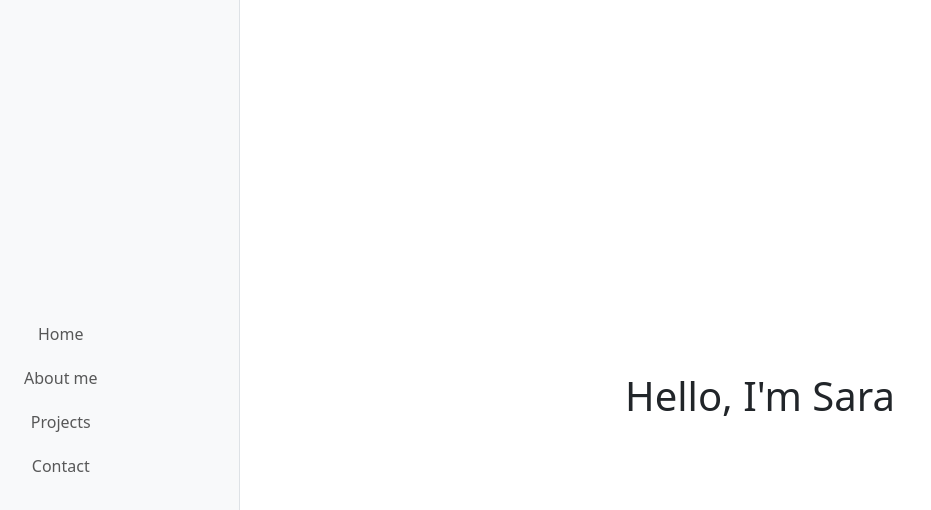
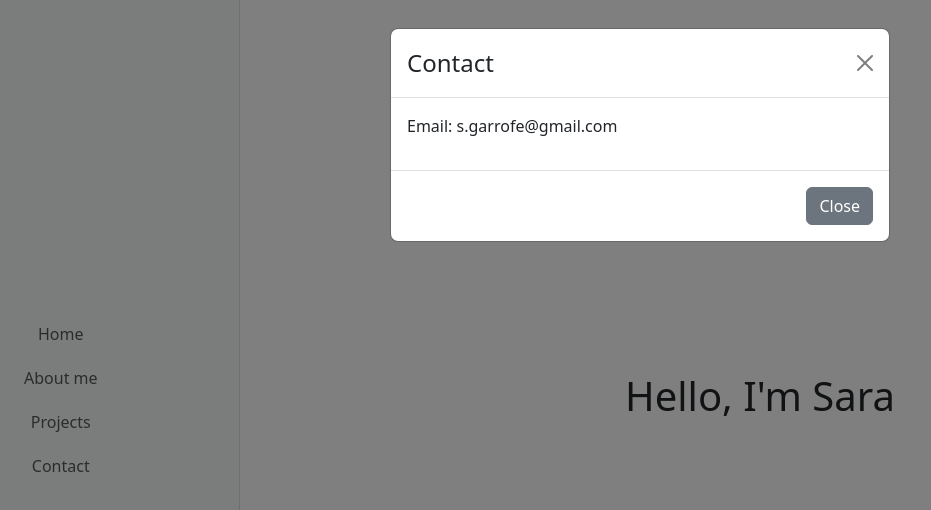
Before and after one commit to saragarrofe/saragarrofe, a React (Vite) app in the folder portfolio/: page / in a window 1280 px wide. Shown: the top 510 px of the page, without its empty margins (0-931 px from the left). Built offline with nearby package versions, Linux system fonts and the light colour scheme.

Commit message:
fix(contact): change modal contact to layout component

```diff
--- a/portfolio/src/Pages/Home.tsx
+++ b/portfolio/src/Pages/Home.tsx
@@ -5,20 +5,9 @@ import Contact from "../components/Contact/Contact";
 
 export default function Home() {
 
-    const [showModal, setShowModal] = useState(false);
-
-    const handleOnContactClick = () => {
-        setShowModal(true);
-    }
-
-    const handleClose = () => {
-        setShowModal(false);
-    }
     return (
         <>
             <h1>Hello, I'm Sara</h1>
-            <NavbarComponent  onContactClick={handleOnContactClick}/>
-            <Contact show={showModal} handleClose={handleClose} />
         </>
     )
 }
--- a/portfolio/src/components/Layout/Layout.tsx
+++ b/portfolio/src/components/Layout/Layout.tsx
@@ -1,14 +1,27 @@
+import { useState } from "react";
 import NavbarComponent from "../Navbar/Navbar";
 import { Outlet } from "react-router-dom";
+import Contact from "../Contact/Contact";
 
 export default function Layout() {
+
+  const [modal, setModal] = useState(true);
+
+  const onContactClick = () => {
+    setModal(true);
+  }
+
+  const handleClose = () => {
+    setModal(false);
+  }
+
   return (
     <>
-    {/* Fix el onContactClick */}
-      <NavbarComponent onContactClick={() => { }} />
+      <NavbarComponent onContactClick={onContactClick} />
       <main className="p-4" style={{ marginLeft: 240 }}>
         <Outlet />
       </main>
+      <Contact show={modal} handleClose={handleClose} />
     </>
   );
 }
```
